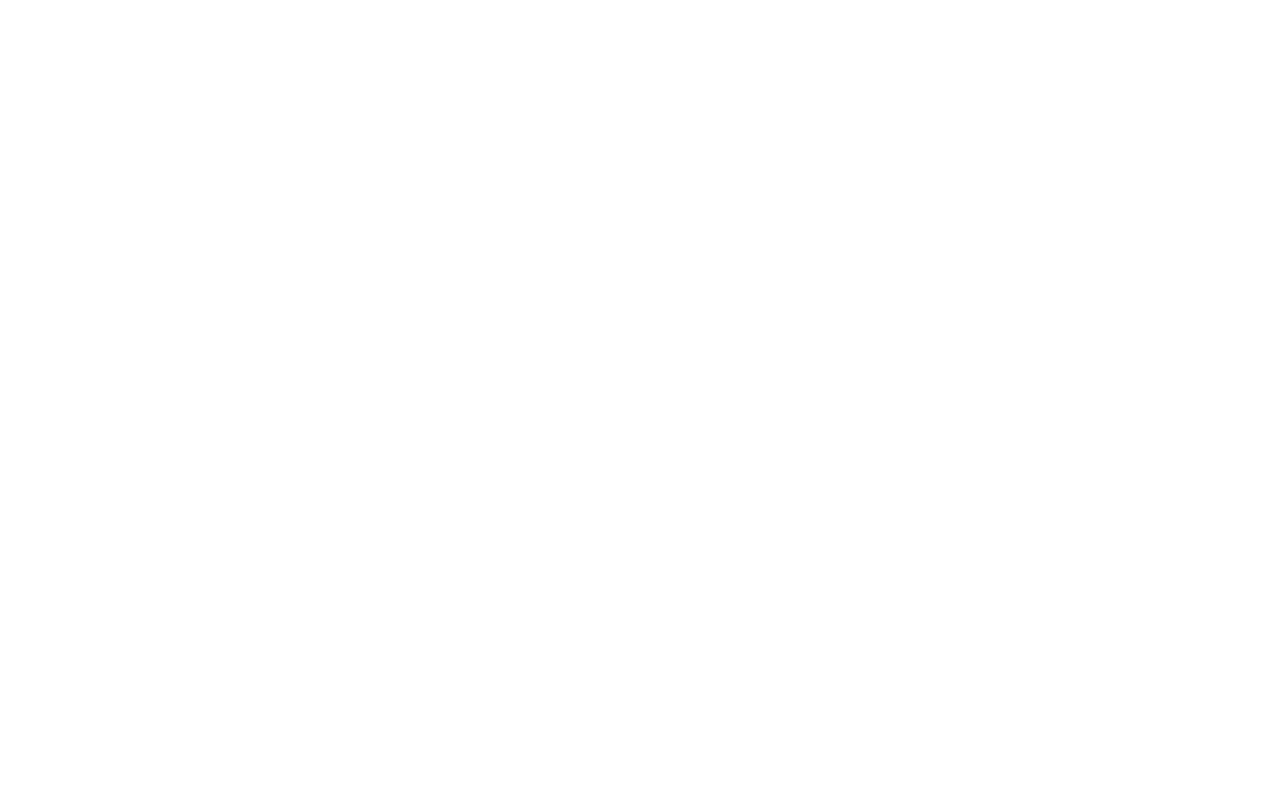
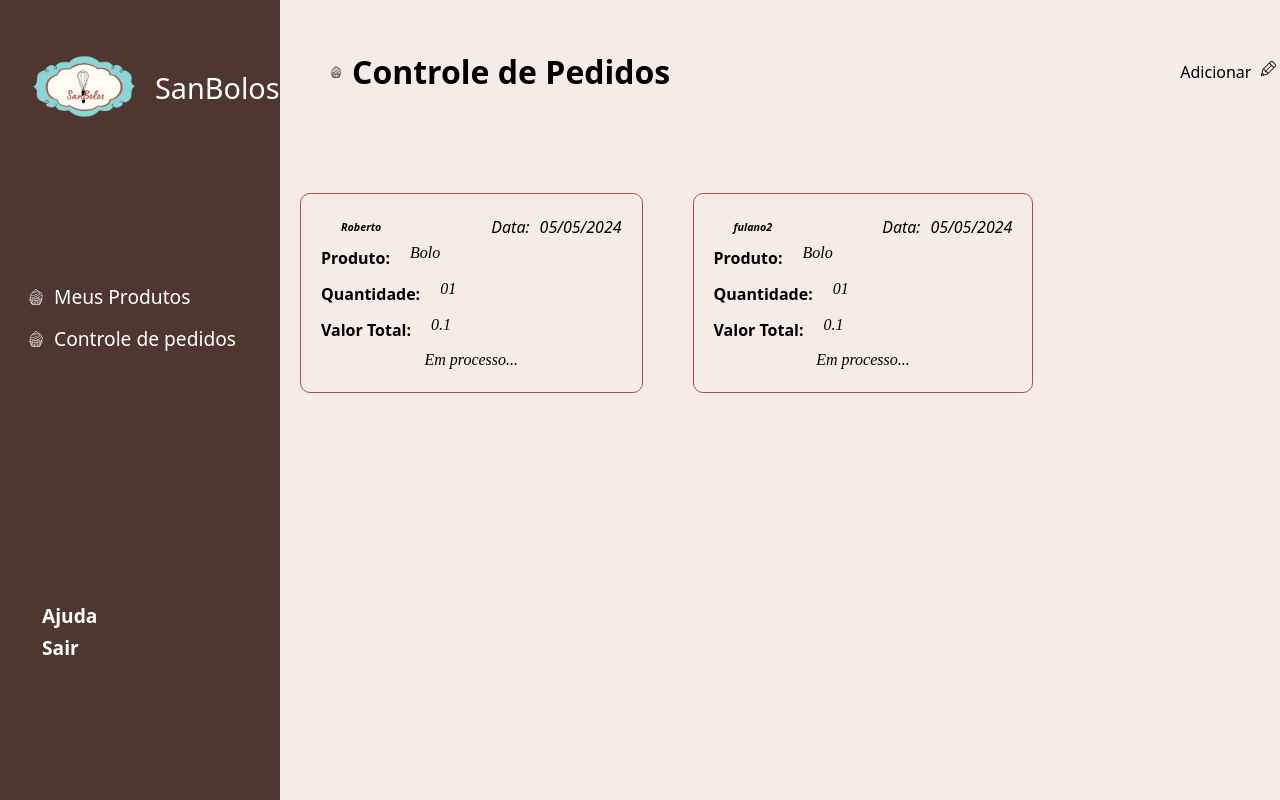
Before and after one commit to CarlosDuarte16/sanbolos-adm, a React (Create React App) app: page /orders in a window 1280 px wide. Before the commit this address had no page. Built offline with nearby package versions, Linux system fonts and the light colour scheme.

Commit message:
Controle de Pedidos

```diff
--- a/package.json
+++ b/package.json
@@ -14,6 +14,7 @@
     "react": "^18.3.1",
     "react-dom": "^18.3.1",
     "react-hot-toast": "^2.4.1",
+    "react-modal": "^3.16.1",
     "react-router-dom": "^6.26.2",
     "react-router-hash-link": "^2.4.3",
     "react-scripts": "5.0.1",
--- a/src/components/comp-sidebar/index.jsx
+++ b/src/components/comp-sidebar/index.jsx
@@ -52,3 +52,53 @@
     </div>
   );
 }
+
+export function ControleCard(props){
+
+
+
+  return(
+    <div className='card'>
+    <div className='dados-toopo'>
+        <h6>{props.nome}</h6>
+            <p className=''>Data:</p>
+            <p>{props.data}</p>
+        </div>
+        <div className='usuario'>
+            <h4>Produto:</h4>
+        <p className='dados'>{props.produto}</p>
+        </div>
+        <div className='usuario'>
+            <h4>Quantidade:</h4>
+        <p className='dados'>{props.quantidade}</p>
+        </div>
+        <div className='usuario'>
+            <h4> Valor Total:</h4>
+        <p className='dados'>{props.valor}</p>
+        </div>
+    <p className='centro'>Em processo...</p>
+        </div>
+  )
+}
+
+export function Popup({isOpen}){
+
+  const[closePopup,setClosePopup]=useState()
+
+  function closeModal(){
+ setClosePopup(false)
+  }
+
+
+   if(isOpen){
+
+
+
+    }
+
+    return(
+      null
+    )
+
+
+}
--- a/src/components/comp-sidebar/index.scss
+++ b/src/components/comp-sidebar/index.scss
@@ -135,3 +135,76 @@
     }
   }
 }
+
+
+.cards-page{
+  padding-top: 100px;
+  display:  flex;
+  flex-direction: row;
+  flex-wrap: wrap;
+  height: 100px;
+  gap: 30px;
+
+    .card{
+      display:  flex;
+          justify-content: space-around;
+          flex-direction: column;
+          border: 1px solid #AE5044;
+          height: 200px;
+          top: 172px;
+          left: 322px;
+          padding: 20px;
+          border-radius: 10px;
+          margin-left: 20px;
+          font-family: Montserrat;
+
+          .dados-toopo{
+            display:  flex;
+      flex-direction: row;
+      padding-left: 20px;
+      font-family: Montserrat;
+      font-style: italic;
+      font-weight: 400;
+      line-height: 12.19px;
+      text-align: center;
+      gap: 10px;
+
+h6{
+  padding-right: 100px;
+}
+
+          }
+
+
+   .dados{
+      display:  flex;
+      flex-direction: row;
+      gap: 100px;
+      padding-left: 20px;
+      font-family: Montserrat;
+      font-style: italic;
+      font-weight: 400;
+      line-height: 12.19px;
+      text-align: center;
+
+   }
+
+     .usuario{
+      display:  flex;
+      flex-direction: row;
+      gap: 50px;
+      height: 22px;
+      top: 47px;
+      left: 9px;
+      gap: 0px;
+      opacity: 0px;
+      color: black;
+
+
+
+
+
+     }
+
+    }
+  }
--- a/src/index.jsx
+++ b/src/index.jsx
@@ -8,6 +8,8 @@
 import AddOrder from './pages/page-add-order';
 import { BrowserRouter, Route, Routes } from 'react-router-dom';
 import { Toaster } from 'react-hot-toast';
+import Order from './pages/page-orders';
+
 const root = ReactDOM.createRoot(document.getElementById('root'));
 root.render(
   <React.StrictMode>
@@ -18,6 +20,7 @@
         <Route path='/edit-product/:id' element={<EditProduct/>}/>
         <Route path='/products' element={<Products/>}/>
         <Route path='/add-order' element={<AddOrder/>}/>
+        <Route path='/orders' element={<Order/>}/>
 
       </Routes>
     </BrowserRouter>
--- /dev/null
+++ b/src/pages/page-orders/index.jsx
@@ -0,0 +1,187 @@
+import './index.scss';
+import { Link, useParams, useNavigate } from 'react-router-dom';
+import Sidebar, { ControleCard, Popup } from '../../components/comp-sidebar';
+import axios from 'axios';
+import { useState, useEffect } from 'react';
+import Modal from "react-modal"
+
+
+
+
+export default function Order(){
+
+ const[openPopup,setOpenPopup]=useState(false)
+
+ function openModal(){
+    setOpenPopup(true)
+}
+
+
+ function closeModal(){
+    setOpenPopup(false)
+  }
+
+  const Styles={
+    content:{
+
+        left:'50%',
+        right:"auto",
+        botton:"50%",
+        marginRight:"-50%",
+        transfor:"trasleite(-50%,-50%)",
+        backgroundColor: "none"
+
+
+
+    }
+  }
+
+
+
+
+ return(
+    <div className="page-order">
+
+            <Sidebar/>
+
+            <div className="rigth-add">
+                <div className='topo'>
+                <div className="descrissao-page">
+                        <img src="/assets/image/mini-cake.png" alt="" />
+                        <h1>Controle de Pedidos</h1>
+
+                        <div className='adicionar' onClick={openModal}>
+                            <p>Adicionar</p>
+                            <img src="/assets/image/lapis.png" alt="" />
+
+                        </div>
+                        </div>
+
+
+
+
+                        <div className='cards-page'>
+
+                            <ControleCard
+                            nome='Roberto'
+                            data='05/05/2024'
+                            produto='Bolo'
+                            quantidade='01'
+                            valor='0.1'
+                            />
+
+                            <ControleCard
+                            nome='fulano2'
+                            data='05/05/2024'
+                            produto='Bolo'
+                            quantidade='01'
+                            valor='0.1'
+                            />
+
+
+
+                            <Modal
+                                   isOpen={openPopup}
+                                   onRequestClose={closeModal}
+                                   style={Styles}
+                            >
+
+
+      <div className='popup'>
+
+  <h1>Fulano</h1>
+
+
+  <div className='tudos'>
+
+  <div className='colunas'>
+
+<h5>Produto</h5>
+
+<p className='colunas'><input type="text" /></p>
+
+<h5>Quantidade</h5>
+
+<p className='coluna'><input type="text" /></p>
+
+    </div>
+
+
+
+    <div className='colunas'>
+
+<h5>Telefone</h5>
+
+<p className='colunas'><input type="text" /></p>
+
+<h5>Whatzapp</h5>
+
+<p className='coluna'><input type="text" /></p>
+
+    </div>
+
+
+
+
+
+
+
+<div  className='colunas'>
+<h5>Endereço</h5>
+<p  className='coluna'><input type="text" /></p>
+</div>
+
+
+<div className='colunas'>
+
+  <h5>Forma de pagamento</h5>
+<p  className='coluna'><input type="text" /></p>
+
+<h5>valor total</h5>
+<p><input type="text" /></p>
+
+</div>
+
+  </div>
+
+
+
+
+
+<div className='botoes'>
+<p className='apagar'>Apagar Pedido</p>
+
+<p className='concluidoo' onClick={closeModal}>Marcar Concluido</p>
+
+<p className='editar'>Editar Detalhe</p>
+
+</div>
+
+
+</div>
+
+
+
+                            </Modal>
+
+
+
+
+
+
+                        </div>
+
+
+
+
+
+
+
+
+
+
+        </div>
+        </div>
+        </div>
+    )
+}
--- /dev/null
+++ b/src/pages/page-orders/index.scss
@@ -0,0 +1,205 @@
+*{
+    margin: 0;
+
+    font-family: system-ui, -apple-system, BlinkMacSystemFont, 'Segoe UI', Roboto, Oxygen, Ubuntu, Cantarell, 'Open Sans', 'Helvetica Neue', sans-serif;
+
+  }
+
+  .topo{
+    width: 1000px;
+
+  }
+
+
+
+.centro{
+  text-align: center;
+  font-family: Montserrat;
+
+font-style: italic;
+font-weight: 400;
+line-height: 9.75px;
+
+
+
+}
+
+  .page-order {
+    display: flex;
+    background-color: #F5EDE5;
+
+
+
+
+    .rigth-add {
+       display: flex;
+       flex-direction: row;
+       flex-wrap: nowrap;
+
+
+
+
+
+
+        .descrissao-page {
+           display: flex;
+           align-items: center;
+           gap: 10px;
+           padding-top: 50px;
+           padding-left: 50px;
+
+          img{
+            width: 12px;
+            height: 12px;
+            top: 60px;
+            left: 299px;
+            gap: 0px;
+            opacity: 0px;
+
+
+          }
+
+
+
+
+
+            .adicionar{
+           display: flex;
+           padding-left: 500px;
+           gap: 10px;
+
+
+
+
+
+
+
+                img{
+                    width: 15px;
+                    height: 15px;
+                    top: 61px;
+                    margin: 0;
+
+
+                }
+
+
+            }
+
+        }
+
+
+
+
+
+  }
+}
+
+.popup{
+  display:  flex;
+  justify-content: center;
+  flex-direction: column;
+  border: 1px solid #AE5044;
+  align-items: center;
+  text-align: center;
+
+  background-color: #F5EDE5;
+
+ width: 600px;
+ position: fixed;
+
+
+  left: 400px;
+  right: 0;
+  border-radius: 20px;
+  z-index: 999;
+
+
+
+
+
+
+
+  h1{
+
+
+  padding-bottom: 50px;
+  padding-top: 50px;
+  font-family: Montserrat;
+font-size: 16px;
+font-style: italic;
+font-weight: 400;
+line-height: 19.5px;
+text-align: center;
+
+  }
+
+  .tudos{
+   display: flex;
+   flex-direction: column;
+   gap: 10px;
+  }
+
+  .colunas{
+    display:  flex;
+    flex-direction: row;
+    padding-left: 50px;
+    padding-right: 50px;
+    flex-wrap: nowrap;
+    font-weight: 400;
+    line-height: 12.19px;
+    text-align: center;
+
+
+    input{
+       background-color: #F5EDE5;
+    border: none;
+    }
+
+
+
+
+    .coluna{
+      display:  flex;
+      flex-direction: row;
+      gap: 50px;
+      height: 22px;
+      top: 47px;
+      left: 9px;
+      gap: 0px;
+      opacity: 0px;
+      color: black;
+      flex-wrap: nowrap;
+
+      input{
+        background-color: #F5EDE5;
+        border: none;
+      }
+
+    }
+
+  }
+
+  .botoes{
+
+    padding-bottom: 50px;
+    padding-top: 50px;
+    display: flex;
+    gap: 20px;
+
+
+    p{
+
+
+top: 216px;
+left: 24px;
+background-color: #4F362F;
+border-radius: 5px;
+padding: 1px;
+color: white;
+flex-wrap: nowrap;
+
+    }
+  }
+
+}
```
Also changed, not shown: 1 other file (tests, documents, lock files or other folders).
